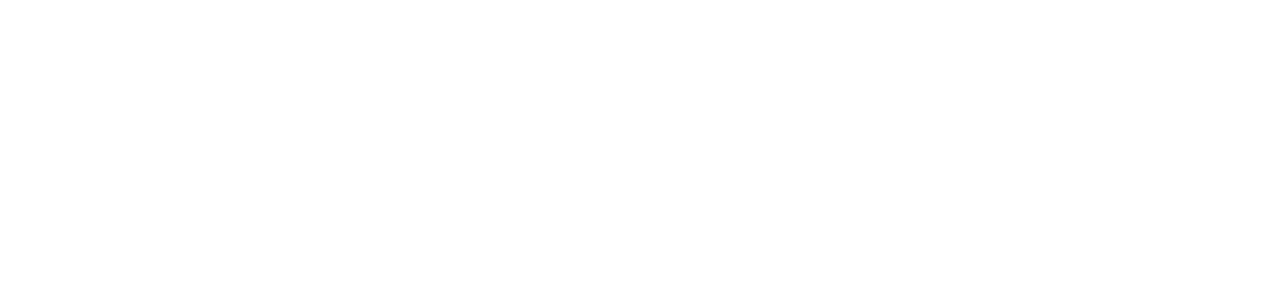
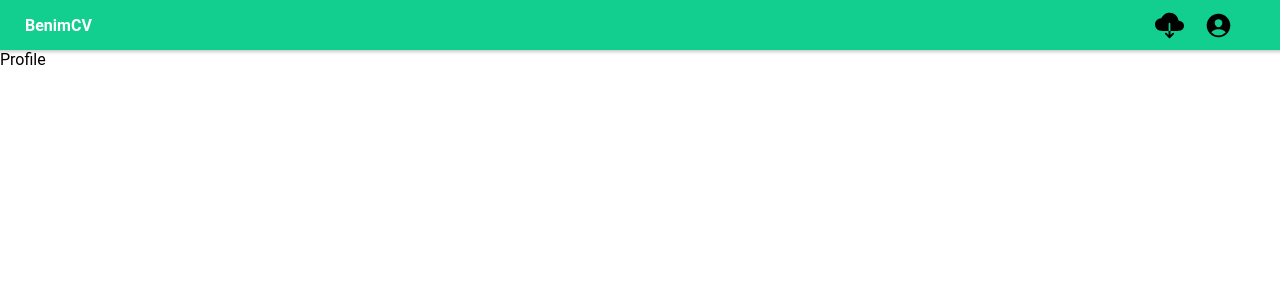
Before and after one commit to softwareandcoffee/cvCreateApp, a React (Create React App) app: page /Profile in a window 1280 px wide. Shown: the top 300 px of the page. Built offline with nearby package versions, Linux system fonts and the light colour scheme.

Commit message:
profile page added

```diff
--- a/src/App.tsx
+++ b/src/App.tsx
@@ -1,42 +1,38 @@
-import { Redirect, Route } from 'react-router-dom';
-import {
-  IonApp,
-  IonRouterOutlet,
-  setupIonicReact
-} from '@ionic/react';
-import { IonReactRouter } from '@ionic/react-router';
+import { Redirect, Route } from "react-router-dom";
+import { IonApp, IonRouterOutlet, setupIonicReact } from "@ionic/react";
+import { IonReactRouter } from "@ionic/react-router";
 /* Core CSS required for Ionic components to work properly */
-import '@ionic/react/css/core.css';
+import "@ionic/react/css/core.css";
 
 /* Basic CSS for apps built with Ionic */
-import '@ionic/react/css/normalize.css';
-import '@ionic/react/css/structure.css';
-import '@ionic/react/css/typography.css';
+import "@ionic/react/css/normalize.css";
+import "@ionic/react/css/structure.css";
+import "@ionic/react/css/typography.css";
 
 /* Optional CSS utils that can be commented out */
-import '@ionic/react/css/padding.css';
-import '@ionic/react/css/float-elements.css';
-import '@ionic/react/css/text-alignment.css';
-import '@ionic/react/css/text-transformation.css';
-import '@ionic/react/css/flex-utils.css';
-import '@ionic/react/css/display.css';
+import "@ionic/react/css/padding.css";
+import "@ionic/react/css/float-elements.css";
+import "@ionic/react/css/text-alignment.css";
+import "@ionic/react/css/text-transformation.css";
+import "@ionic/react/css/flex-utils.css";
+import "@ionic/react/css/display.css";
 
 /* Theme variables */
-import './theme/variables.css';
+import "./theme/variables.css";
 
 //Seeker
-import SeekerLogin from './pages/Seeker/Auth/Login/SeekerLogin';
-import SeekerRegister from './pages/Seeker/Auth/Register/SeekerRegister';
+import SeekerLogin from "./pages/Seeker/Auth/Login/SeekerLogin";
+import SeekerRegister from "./pages/Seeker/Auth/Register/SeekerRegister";
 
 //Employer
-import EmployerLogin from './pages/Employer/Auth/Login/EmployerLogin';
-import EmployerRegister from './pages/Employer/Auth/Register/EmployerRegister';
+import EmployerLogin from "./pages/Employer/Auth/Login/EmployerLogin";
+import EmployerRegister from "./pages/Employer/Auth/Register/EmployerRegister";
 
 //Home
-import Home from './pages/Home/Home';
-import SeekerAuth from './pages/Seeker/Auth';
-import SeekerMainPage from './pages/Seeker/SeekerMainPage/SeekerMainPage';
-
+import Home from "./pages/Home/Home";
+import SeekerAuth from "./pages/Seeker/Auth";
+import SeekerMainPage from "./pages/Seeker/SeekerMainPage/SeekerMainPage";
+import Profile from "./pages/Profile/Profile";
 
 setupIonicReact();
 
@@ -63,7 +59,10 @@
           <EmployerRegister />
         </Route>
         <Route exact path="/seekerMainPage">
-          <SeekerMainPage/>
+          <SeekerMainPage />
+        </Route>
+        <Route exact path="/Profile">
+          <Profile />
         </Route>
         <Route exact path="/">
           <Redirect to="/Home" />
--- a/src/layouts/Header/Header.tsx
+++ b/src/layouts/Header/Header.tsx
@@ -3,19 +3,26 @@
 import { chevronBack, cloudDownload, personCircle } from "ionicons/icons";
 
 import "./Header.scss";
+import { useHistory } from "react-router-dom";
 
 const Header: React.FC = () => {
+  const history = useHistory();
+
   return (
     <div className="Header">
       <div className="container">
         {/* <div className="left"> */}
-          {/* <IonIcon icon={chevronBack} class="size"></IonIcon> */}
+        {/* <IonIcon icon={chevronBack} class="size"></IonIcon> */}
         {/* </div> */}
         <div className="logo">BenimCV</div>
         <div className="right">
           <IonIcon icon={cloudDownload} class="size"></IonIcon>
 
-          <IonIcon icon={personCircle} class="size spacer-icons"></IonIcon>
+          <IonIcon
+            icon={personCircle}
+            onClick={() => history.push("/Profile")}
+            class="size spacer-icons"
+          ></IonIcon>
         </div>
       </div>
     </div>
--- /dev/null
+++ b/src/pages/Profile/Profile.tsx
@@ -0,0 +1,18 @@
+import { IonContent, IonHeader, IonPage } from "@ionic/react";
+import React from "react";
+import Header from "../../layouts/Header/Header";
+
+import "./Profile.scss";
+
+const Profile: React.FC = () => {
+  return (
+    <IonPage className="Profile">
+      <IonHeader>
+        <Header />
+      </IonHeader>
+      <IonContent>Profile</IonContent>
+    </IonPage>
+  );
+};
+
+export default Profile;
```
Also changed, not shown: src/pages/Profile/Profile.scss (added).
